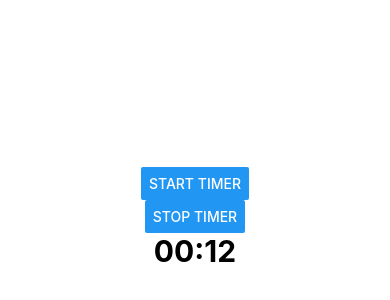
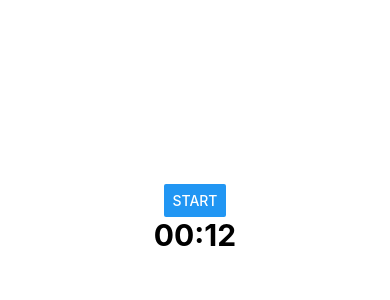
Before and after one commit to Solymaz/pomodoro, a React Native app: screen / in a window 390 px wide. Shown: the part 204-504 px from the top of the page. Built offline with nearby package versions, Linux system fonts and the light colour scheme.

Commit message:
one button for start and stop timer

```diff
--- a/App.tsx
+++ b/App.tsx
@@ -9,7 +9,9 @@ const BREAK_TIME_MINUTES = 0.2 * 60 * 1000;
 export default function App() {
   const [timerCount, setTimerCount] = useState(FOCUS_TIME_MINUTES);
   const [timerInterval, setTimerInterval] = useState<NodeJS.Timer | null>(null);
+  const [isTimerRunning, setIsTimerRunning] = useState<boolean>(false);
   const startTimer = () => {
+    setIsTimerRunning(true);
     const id = setInterval(() => setTimerCount((prev) => prev - 1000), 1000);
     setTimerInterval(id);
   };
@@ -17,13 +19,16 @@ export default function App() {
     if (timerInterval) {
       clearInterval(timerInterval);
     }
+    setIsTimerRunning(false);
   };
   const timerDate = new Date(timerCount);
   return (
     <View style={styles.container}>
       <StatusBar style="auto" />
-      <Button title="Start timer" onPress={() => startTimer()} />
-      <Button title="Stop timer" onPress={() => stopTimer()} />
+      <Button
+        title={isTimerRunning ? "Stop" : "Start"}
+        onPress={isTimerRunning ? stopTimer : startTimer}
+      />
       <TimerDisplay timerDate={timerDate} />
     </View>
   );
```
